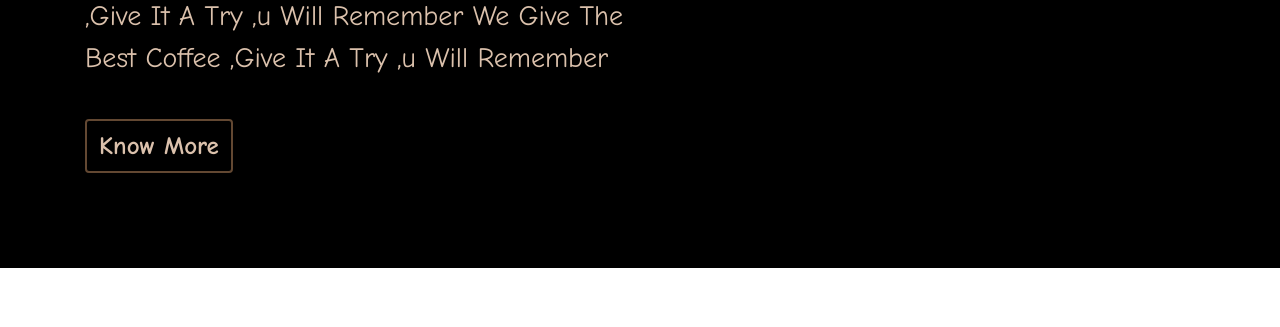
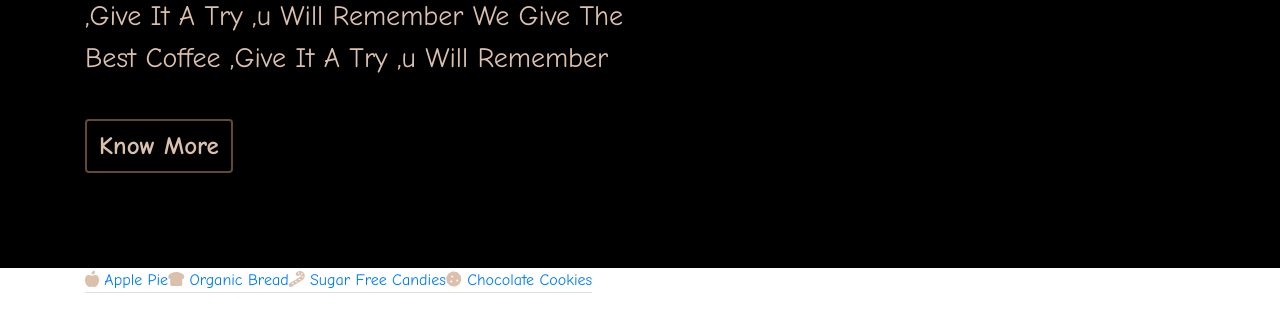
Before and after one commit to arpitsomani8/Coffee-Website-Bootstrap, a website: page index.html in a window 1280 px wide. Shown: the part 385-712 px from the top of the page. Drawn offline with nearby package versions, Linux system fonts and the light colour scheme.

Commit message:
Tab section

```diff
--- a/index.html
+++ b/index.html
@@ -67,6 +67,37 @@
 </section>
 
 
+<section class="my-50">
+    <div class="container">
+        <div class="content-4">
+            <ul class="nav" role="tablist">
+                <li class="nav-item nav-tabs">
+                    <a href="#pie" class="active tab-item" role="tab" data-toggle="tab">
+                        <i class="fas fa-apple-alt"></i>
+                        <span>Apple Pie</span>
+                    </a>
+                </li>
+                <li class="nav-item nav-tabs">
+                    <a href="#bread" class="tab-item" role="tab" data-toggle="tab">
+                        <i class="fas fa-bread-slice"></i>
+                        <span>Organic Bread</span>
+                    </a>
+                </li>
+                <li class="nav-item nav-tabs">
+                    <a href="#candy" class="tab-item" role="tab" data-toggle="tab">
+                        <i class="fas fa-candy-cane"></i>
+                        <span>Sugar Free Candies</span>
+                    </a>
+                </li>
+                <li class="nav-item nav-tabs">
+                    <a href="#cookie" class="tab-item" role="tab" data-toggle="tab">
+                        <i class="fas fa-cookie"></i>
+                        <span>Chocolate Cookies</span>
+                    </a>
+                </li>
+            </ul>
+
+
     <script src="https://code.jquery.com/jquery-3.5.1.slim.min.js" integrity="sha384-DfXdz2htPH0lsSSs5nCTpuj/zy4C+OGpamoFVy38MVBnE+IbbVYUew+OrCXaRkfj" crossorigin="anonymous"></script>
     <script src="https://cdn.jsdelivr.net/npm/popper.js@1.16.0/dist/umd/popper.min.js" integrity="sha384-Q6E9RHvbIyZFJoft+2mJbHaEWldlvI9IOYy5n3zV9zzTtmI3UksdQRVvoxMfooAo" crossorigin="anonymous"></script>
     <script src="https://stackpath.bootstrapcdn.com/bootstrap/4.5.0/js/bootstrap.min.js" integrity="sha384-OgVRvuATP1z7JjHLkuOU7Xw704+h835Lr+6QL9UvYjZE3Ipu6Tp75j7Bh/kR0JKI" crossorigin="anonymous"></script>
```
